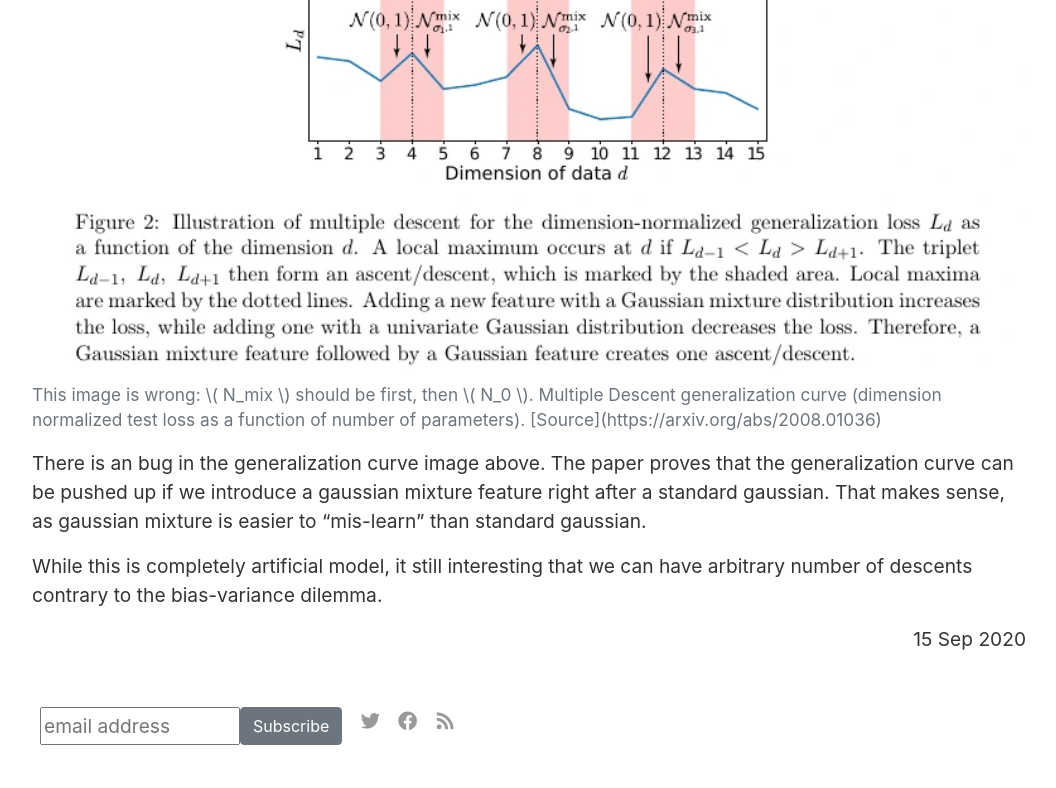
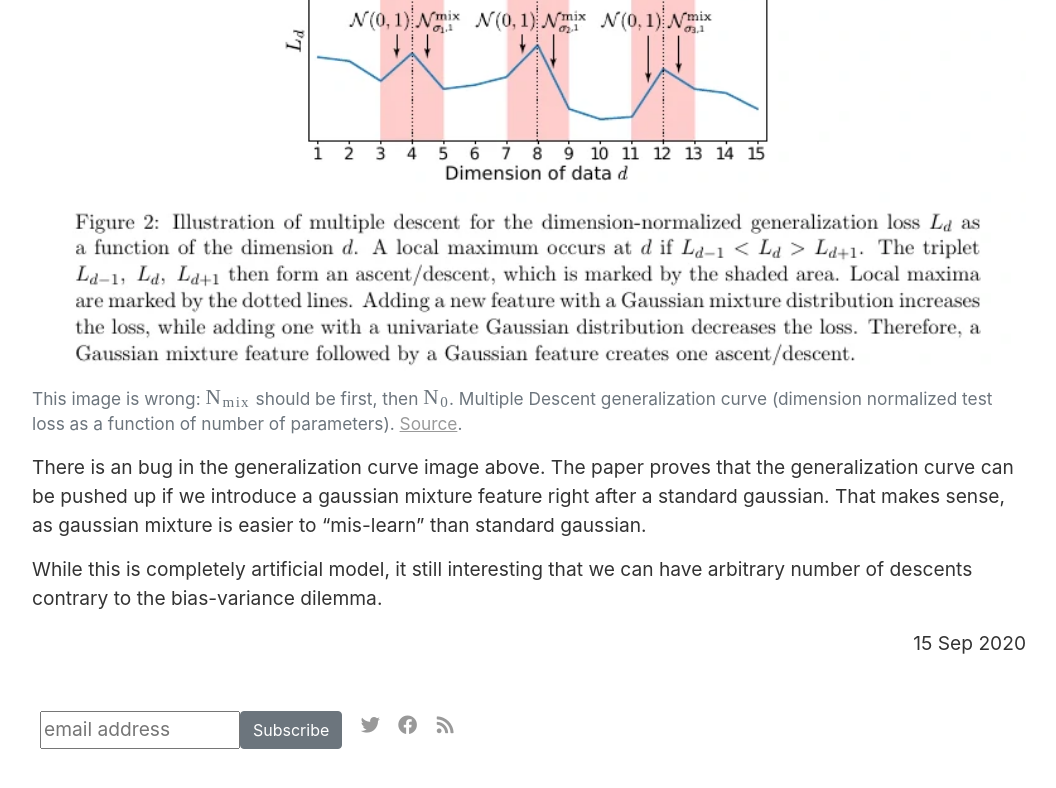
Before and after one commit to vackosar/vackosar.github.io, a Jekyll site: the page built from _posts/2020-09-15-double-descent-for-neural-network-and-multiple-descent.md, in a window 1280 px wide and 900 px high, scrolled down 3267 px. Shown: the top 788 px of the window, without its empty margins (111-1167 px from the left). Built offline with Jekyll 4.4.1, drawn with Linux system fonts in a browser that asks for light colours; nearby versions of some CDN libraries; some web fonts are replaced; library files that are not in the unit come from our copies; comment, search, counter and statistics services are not loaded; some of the changed lines change nothing that is shown.

Commit message:
double descent

```diff
--- a/_posts/2020-09-15-double-descent-for-neural-network-and-multiple-descent.md
+++ b/_posts/2020-09-15-double-descent-for-neural-network-and-multiple-descent.md
@@ -128,7 +128,7 @@ Authors then draw generalization curve as average test-loss normalized by the fe
         class="figure-img img-fluid rounded"
         src="/images/double-descent-generalization-curve.webp"
         alt="Double Descent for fully connected NN on MNIST."/>
-    <figcaption class="figure-caption">This image is wrong: \\( N_mix \\) should be first, then \\( N_0 \\). Multiple Descent generalization curve (dimension normalized test loss as a function of number of parameters). [Source](https://arxiv.org/abs/2008.01036)</figcaption>
+    <figcaption class="figure-caption">This image is wrong: \( N_{mix} \) should be first, then \( N_0 \). Multiple Descent generalization curve (dimension normalized test loss as a function of number of parameters). <a href="https://arxiv.org/abs/2008.01036">Source</a>.</figcaption>
 </figure>
 
 There is an bug in the generalization curve image above.
```
